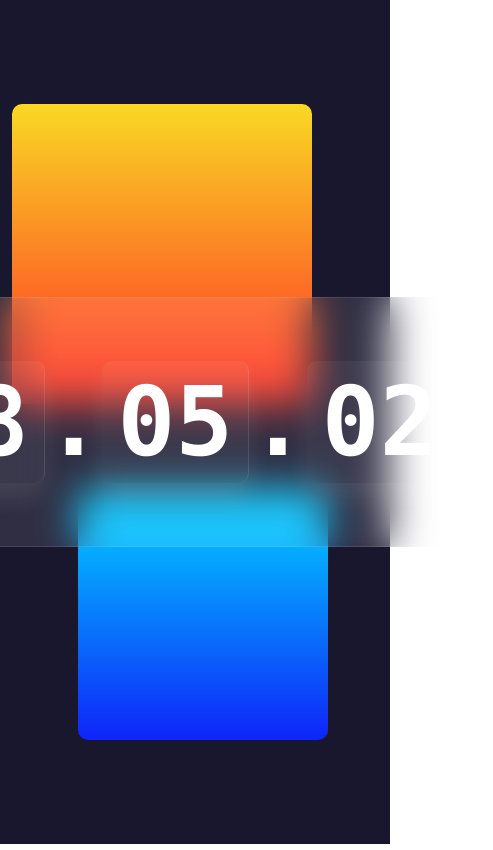
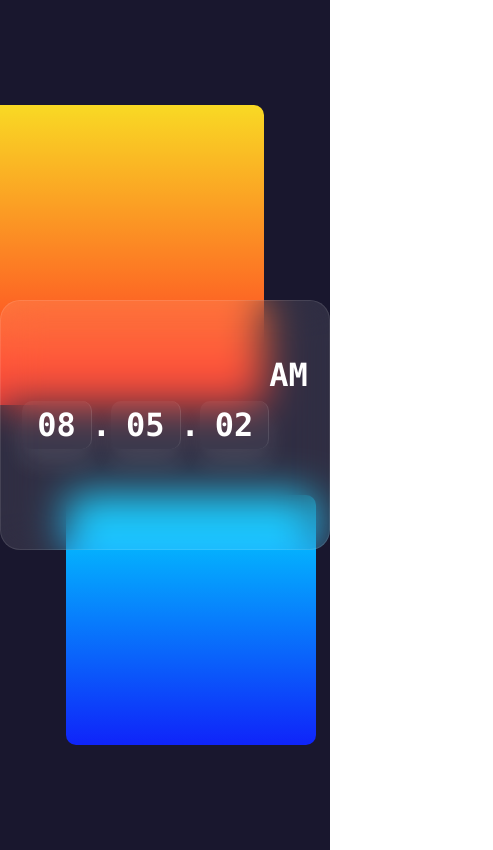
Before and after one commit to omar1mosa/Clock, a plain HTML site: page index.html in a window 390 px wide. Shown: the whole page, 493 px wide, since content can reach past the window. Drawn offline with Linux system fonts and the light colour scheme.

Commit message:
Update style.css

```diff
--- a/CSS/style.css
+++ b/CSS/style.css
@@ -82,3 +82,18 @@ section::after {
     color: #fff;
     font-weight: 700;
 }
+@media (max-width:768px) {
+    .clock .container h2 {
+        position: relative;
+        font-size: 2rem;
+    }
+    section {
+        height: 850px;
+        width: 330px;
+        position: relative;
+        background: #19172e;
+        display: flex;
+        justify-content: center;
+        align-items: center;
+    }
+}
```
